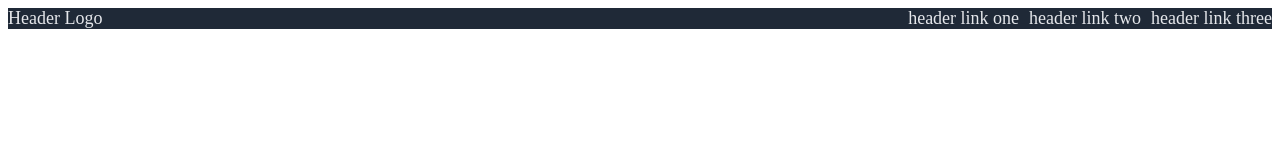
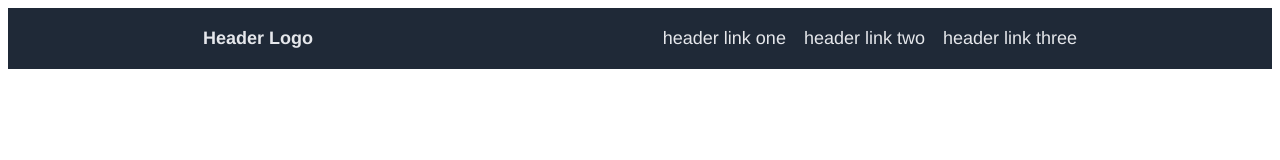
Before and after one commit to blaxokreemo/landing-page, a plain HTML site: page index.html in a window 1280 px wide. Drawn offline with Linux system fonts and the light colour scheme.

Commit message:
Style header and add universal font-family

```diff
--- a/styles.css
+++ b/styles.css
@@ -1,3 +1,7 @@
+* {
+    font-family: 'Franklin Gothic Medium', 'Arial Narrow', Arial, sans-serif;
+}
+
 ul {
     list-style-type: none;
     padding: 0;
@@ -7,13 +11,18 @@ ul {
 .header {
     background-color: #1F2937;
     display: flex;
-    justify-content: space-between;
+    justify-content: space-around;
     align-items: center;
     font-size: 18px;
     color: #E5E7EB;
+    padding: 20px;
+}
+
+.logo {
+    font-weight: 600;
 }
 
 .header ul {
     display: flex;
-    gap: 10px;
+    gap: 18px;
 }
```
